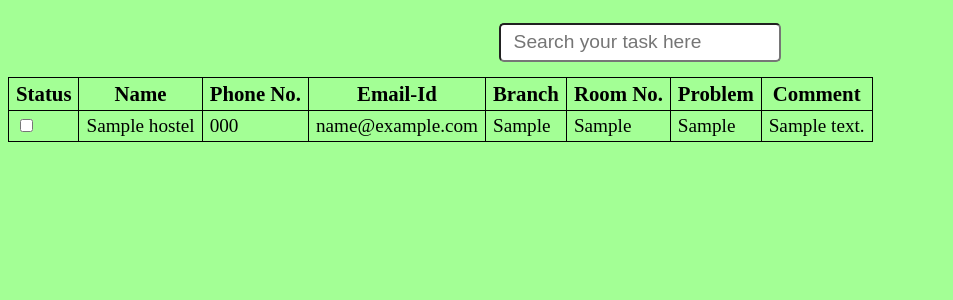
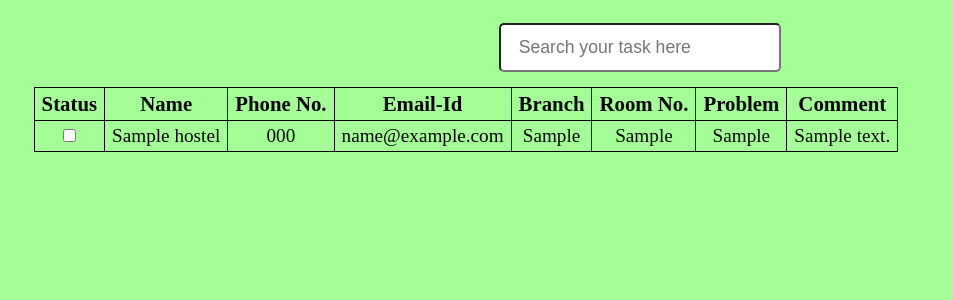
Before and after one commit to 20116014-ARVIND-KUMAR/Hostel-Chat-Bot, a Node server app: page /tasks in a window 1280 px wide. Shown: the top 300 px of the page, without its empty margins (0-953 px from the left). Run offline with Node 20, Linux system fonts and the light colour scheme; tables that the repository leaves empty hold one stand-in row (values such as "Sample post"); some libraries are stand-ins or nearby versions.

Commit message:
mail changes in app.js

```diff
--- a/app.js
+++ b/app.js
@@ -76,14 +76,14 @@ app.post('/signin',(req,res)=>{
     const transporter = nodemailer.createTransport({
         service:'gmail',
         auth:{
-         user:'hostelchat314@gmail.com',
-         pass:'juiccskzxlfqbltc'
+         user:'hostelchatbot544@gmail.com',
+         pass:'wqtnfhhjkyqymytx'
       },
  });
 
 
  const mailoptions = {
-       from:'hostelchat314@gmail.com',
+       from:'hostelchatbot544@gmail.com',
        to:`${emailsent.email}`,
        subject:'Hostel Chat Bot Signing in',
        text:`You have successfully sign in to Hostel Chat Bot App. `
--- a/static/CSS/tasks.css
+++ b/static/CSS/tasks.css
@@ -1,6 +1,6 @@
 body{
   background: #a3ff95;
-
+  padding: 0% 2%;
 }
 
 table, th, td {
@@ -12,14 +12,15 @@ table, th, td {
    display: block;
    width: 20%;
    margin: 15px auto;
-   padding: 0.5% 1%;
-   font-size: 1.2rem;
+   padding: 1% 1.5%;
+   font-size: 1.1rem;
    border-radius:5px;
 }
 
 th, td{
     padding: 4px 7px;
     font-size: 1.2rem;
+    text-align: center;
 }
 
 th{
@@ -36,4 +37,8 @@ th{
     #mytask{
        width: 200px;
     }
+
+    body{
+      padding: 0%;
+    }
 }
```
